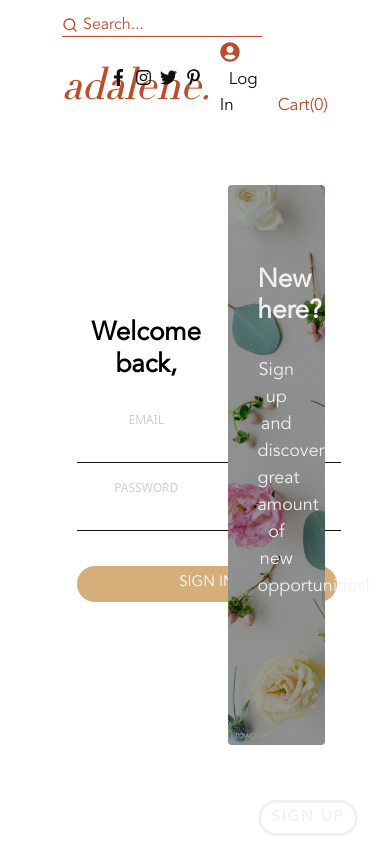
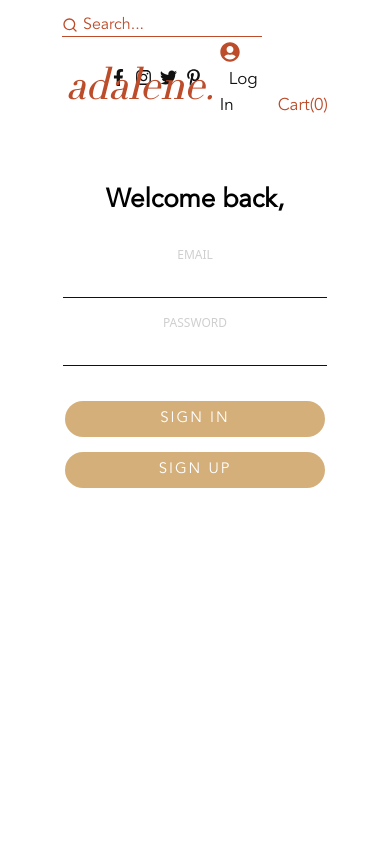
Before and after one commit to ReemZolfakkar/Accessories, a React (Create React App) app: page /Auth/Login in a window 390 px wide. Built offline with nearby package versions, Linux system fonts and the light colour scheme.

Commit message:
finish authentication component

```diff
--- a/src/App.js
+++ b/src/App.js
@@ -9,9 +9,8 @@ import ShopAll from "./Components/ShopAll/ShopAll";
 import OurCraft from "./Components/OurCraft/OurCraft";
 import OurStory from "./Components/OurStory/OurStory";
 import Contact from "./Components/Contact/Contact";
-import Register from "./Components/Authentication/Register";
-import Login from './Components/Authentication/Login';
-import Authentication from './Components/Authentication/Authentication';
+import Authentication from "./Components/Authentication/Authentication";
+import MyContextProvider from "./Contexts/context1";
 
 function App() {
   return (
@@ -29,7 +28,9 @@ function App() {
             <OurCraft />
           </Route>
           <Route path="/Contact">
-            <Contact />
+            <MyContextProvider>
+              <Contact />
+            </MyContextProvider>
           </Route>
           {/* <Route path="/Login">
             <Login />
--- a/src/Components/Authentication/Authentication.js
+++ b/src/Components/Authentication/Authentication.js
@@ -2,7 +2,7 @@ import React, { useState, useEffect } from "react";
 import { Link } from "react-router-dom";
 import Login from "./Login";
 import Register from "./Register";
-import { useHistory, useLocation } from "react-router-dom";
+import { useLocation } from "react-router-dom";
 
 function Authentication() {
   const location = useLocation();
@@ -13,7 +13,6 @@ function Authentication() {
   useEffect(() => {
     let current_tab = location.pathname.split("/")[2];
     setTab(current_tab);
-    // console.log(current_tab);
     let tab_data =
       current_tab == "Login"
         ? {
@@ -36,18 +35,23 @@ function Authentication() {
   }, [location]);
 
   return (
-    <div className="Auth-container row mx-0 align-items-center justify-content-center">
-      <div className="col-5">
+    <div className="d-flex Auth-container">
+      <div>
         <h2 className="Auth-form__title">{tabData.title}</h2>
         {tabData.component}
+        <Link to={`/Auth/${currentTab == "Login" ? "Register" : "Login"}`}>
+          <button type="button" className="Auth-button Auth-form-button Auth-toggle-btn__responsive">
+            {tabData.buttonText}
+          </button>
+        </Link>
       </div>
-      <div className="col-3 Auth-container__toggle-section">
+      <div className="Auth-container__toggle-section">
         <h2 className="Auth-form__title Auth-form__title--white">
           {tabData.title2}
         </h2>
         <p className="Auth-form__desc">{tabData.description}</p>
         <Link to={`/Auth/${currentTab == "Login" ? "Register" : "Login"}`}>
-          <button type="button" className="Auth-toggle-btn">
+          <button type="button" className="Auth-button Auth-toggle-btn">
             {tabData.buttonText}
           </button>
         </Link>
--- a/src/Components/Authentication/Login.js
+++ b/src/Components/Authentication/Login.js
@@ -44,7 +44,7 @@ function Login() {
                     <input className='Auth-form__inputs' type="password" name="password" onChange={handleInput} />
                 </div>
                 <div className='Auth-form__items'>
-                    <button type="button" className="Auth-button" onClick={handleUser} >Sign In</button>
+                    <button type="button" className="Auth-button Auth-form-button" onClick={handleUser} >Sign In</button>
                 </div>
             </div>
         </div>
--- a/src/Components/Authentication/Register.js
+++ b/src/Components/Authentication/Register.js
@@ -68,7 +68,7 @@ function Register() {
                 </div>
                 <p className='Auth-form__error'>{formerrors.phone}</p>
                 <div className='Auth-form__items'>
-                    <button type="button" className="Auth-button" onClick={handleNewUser} >Sign Up</button>
+                    <button type="button" className="Auth-button Auth-form-button" onClick={handleNewUser} >Sign Up</button>
                 </div>
             </div>
         </div>
--- a/src/Components/Contact/Contact.js
+++ b/src/Components/Contact/Contact.js
@@ -1,7 +1,9 @@
-import React from "react";
+import React,{useContext} from "react";
+import { myContext } from './../../Contexts/context1';
 
 function Contact() {
-  return <div>hello from contact</div>;
+  const d=useContext(myContext)
+  return <div>{d}</div>;
 }
 
 export default Contact;
--- a/src/Components/Navbar.js
+++ b/src/Components/Navbar.js
@@ -65,8 +65,8 @@ function Navbar() {
             <input className="search" type="search" placeholder="Search..." />
           </form>
         </div>
-        <div className="col-lg-4 col-2 nav-brand">adalene.</div>
-        <div className="col-lg-4 col-10">
+        <div className="col-lg-3 col-2 nav-brand">adalene.</div>
+        <div className="col-lg-5 col-10">
           <ul className="navbar-nav--head align-items-center">
             {socialIcons.map((element) => {
               return (
--- /dev/null
+++ b/src/Contexts/context1.js
@@ -0,0 +1,11 @@
+import React,{createContext,useState} from 'react'
+export const myContext=createContext();
+function MyContextProvider(props) {
+    const [data,setData]=useState(333)
+    return (
+        <myContext.Provider value={data}>
+            {props.children}
+        </myContext.Provider>
+    )
+}
+export default MyContextProvider;
--- a/src/Functions/Register_Validate.js
+++ b/src/Functions/Register_Validate.js
@@ -35,7 +35,7 @@ const register_validate=(NewUser)=>
     }
     if(!phoneno.test(NewUser.phone))
     {
-        error.phone="phone is in wrong format";
+        error.phone="Phone is in wrong format";
     }
     if(!NewUser.phone)
     {
--- a/src/Styles/Auth.css
+++ b/src/Styles/Auth.css
@@ -40,40 +40,7 @@
   outline: none;
   background: none;
 }
-.Auth-button {
-  display: block;
-  margin: 35px auto 0;
-  width: 260px;
-  height: 36px;
-  border-radius: 30px;
-  color: #fff;
-  font-size: 15px;
-  cursor: pointer;
-  background: #D4AF7A;
-  text-transform: uppercase;
-  outline: none;
-  border: none;
-  font-family: avenir;
-}
-.Auth-toggle-btn {
-    display: block;
-    margin: 35px auto 0;
-    width: 100px;
-    height: 36px;
-    border-radius: 30px;
-    color: rgb(243, 240, 240);
-    font-size: 15px;
-    font-weight: bold;
-    cursor: pointer;
-    border:3px solid rgb(243, 240, 240) ;
-    text-transform: uppercase;
-    outline: none;
-    font-family: avenir;
-    background-color: transparent;
-    text-decoration: none !important;
-    letter-spacing: 2px;
-  }
-a{
+a {
   text-decoration: none;
 }
 .Auth-button:active {
@@ -82,22 +49,67 @@ a{
   box-shadow: 3px 2px 22px 1px rgba(0, 0, 0, 0.24);
   /* Lowering the shadow */
 }
-.Auth-container{
-    min-height: 500px;
+.Auth-container {
+  justify-content: space-evenly;
+  align-items: center;
+  margin: 0 initial !important;
+  padding: 0 30px;
 }
 .Auth-container__toggle-section {
   border-radius: 4px;
-    height: 560px;
   background-repeat: no-repeat !important;
   background: linear-gradient(rgba(0, 0, 0, 0.4), rgba(0, 0, 0, 0.4)),
     url("../Images/auth5.jpg");
   background-size: cover;
   padding: 80px 30px 10px;
+  min-height: 500px;
+  width: 350px;
 }
-.Auth-form__desc{
+.Auth-form__desc {
   color: rgb(243, 240, 240);
   font-size: 18px;
   font-family: avenir;
   text-align: center;
   margin-bottom: 200px;
 }
+.Auth-button {
+  display: block;
+  border-radius: 30px;
+  font-size: 15px;
+  font-weight: 500;
+  cursor: pointer;
+  text-transform: uppercase;
+  outline: none;
+  border: none;
+  font-family: avenir;
+  letter-spacing: 2px;
+}
+.Auth-form-button{
+  margin: 35px auto 0;
+  width: 260px;
+  height: 36px;
+  color: #fff;
+  background: #d4af7a;
+}
+.Auth-toggle-btn {
+  margin: 35px auto 0;
+  width: 100px;
+  height: 36px;
+  color: rgb(243, 240, 240);
+  font-weight: bold;
+  border: 3px solid rgb(243, 240, 240);
+  background-color: transparent;
+  text-decoration: none !important;
+}
+.Auth-toggle-btn__responsive{
+  display: none;
+}
+@media only screen and (max-width: 750px) {
+  .Auth-container__toggle-section{
+    display: none;
+  }
+  .Auth-toggle-btn__responsive {
+    display: block;
+    margin-top: 15px;
+  }
+}
--- a/src/Styles/Navbar.css
+++ b/src/Styles/Navbar.css
@@ -81,6 +81,8 @@ a.nav-link--top {
   cursor: pointer;
   transition: color 0.6s;
   text-align: center;
+  position: relative;
+  transform: translateX(8%);
 }
 .nav-brand:hover {
   color: rgb(17, 17, 17);
```
Lines whose indentation alone changed are shown as unchanged.
